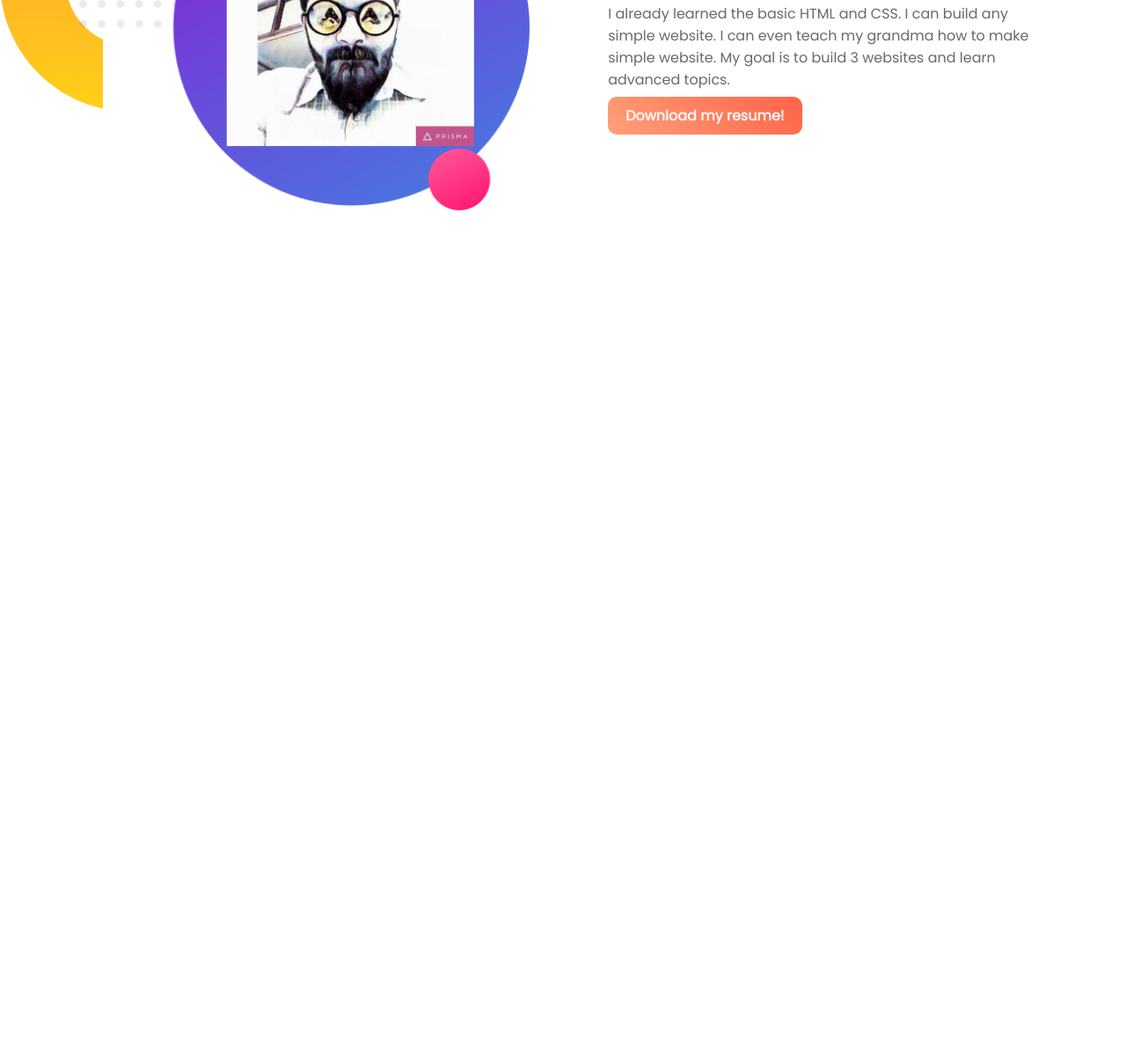
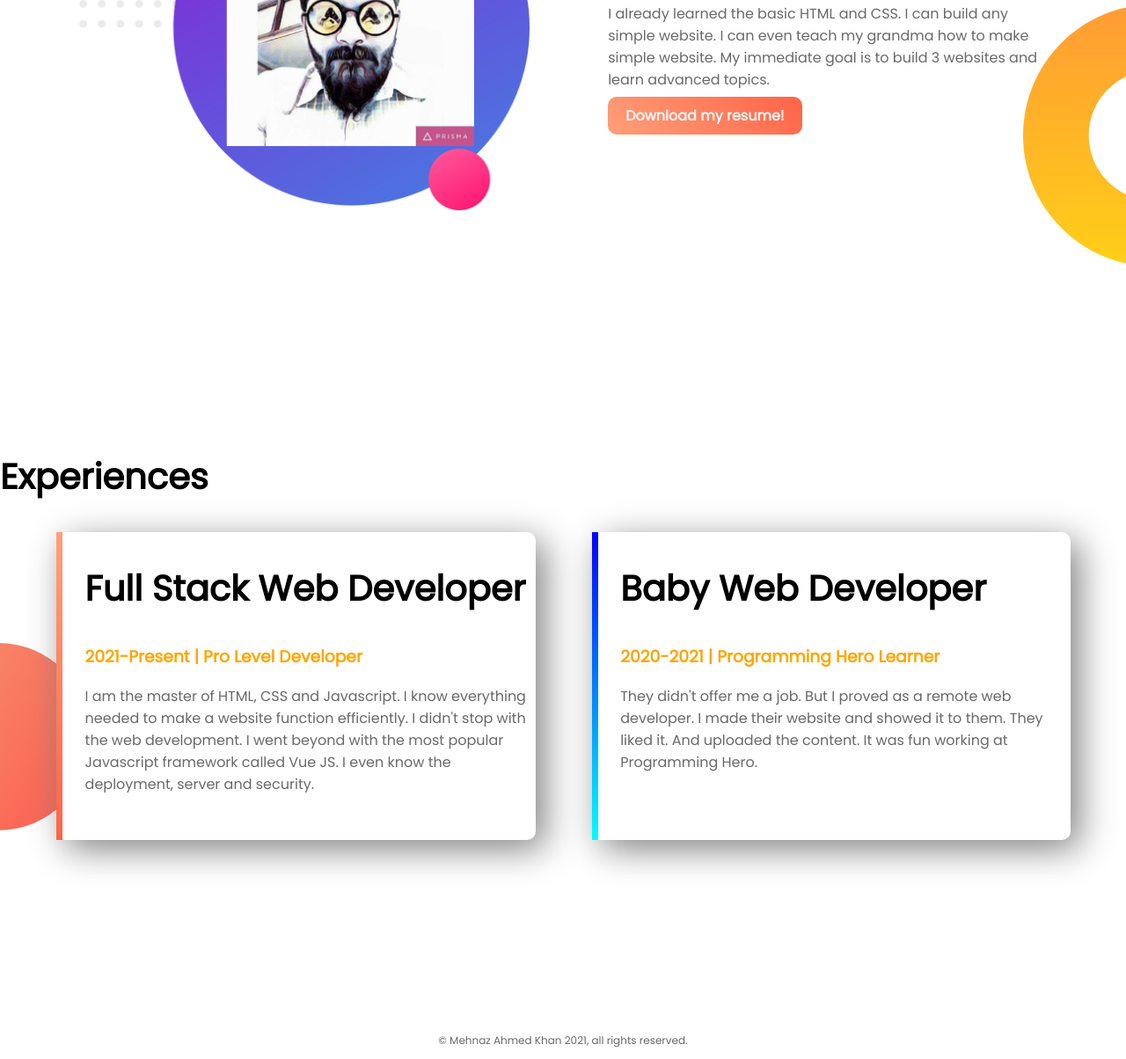
Before and after one commit to MK-Khan123/web-portfolio, a plain HTML site: page index.html in a window 1280 px wide. Shown: the part 821-2025 px from the top of the page at 88% size. Before the commit the page ends 1300 px from the top, so only its background shows below. Drawn offline with Linux system fonts and the light colour scheme.

Commit message:
final touch

```diff
--- a/index.html
+++ b/index.html
@@ -12,7 +12,7 @@
     <section class ="top-banner">
         <div class ="half-width">
             <h1>Welcome To</h1>
-            <h1><span class="name-highlight">Peter Parker </span>World</h1>
+            <h1><span class="orange-highlight">My First </span>Website</h1>
             <h3>World class professional web developer</h3>
             <p>I have started my journey to become a web developer. I know the path will not be as smooth as people expect it to be. Since my background is nowhere related to Web Development, yet I believe the struggle to learn anything new has nothing to do with our previous experience of the subject. Rather the process of learning is all we can rely on.</p>
             <a class= "link-button" target ="_blank" href="https://www.linkedin.com/in/mehnaz-ahmed-khan31/">Hire Me!</a> <!-- Target is an attribute to open in a new tab-->
@@ -28,9 +28,25 @@
         <div class="half-width">
             <h2>Dream Big</h2>
             <h3>To become a web developer</h3>
-            <p>I already learned the basic HTML and CSS. I can build any simple website. I can even teach my grandma how to make simple website. My goal is to build 3 websites and learn advanced topics.</p>
+            <p>I already learned the basic HTML and CSS. I can build any simple website. I can even teach my grandma how to make simple website. My immediate goal is to build 3 websites and learn advanced topics.</p>
             <a class ="link-button" target ="_blank" href="https://drive.google.com/file/d/1fwLqcC0Q1DfLMgikElchF_iHmh2JokL7/view?usp=sharing">Download my resume!</a>
         </div>
     </section>
+    <section class ="experience-area">
+        <h2>Experiences</h2>
+        <div id="full-stack" class="half-width single-experience">
+            <h2>Full Stack Web Developer</h2>
+            <h3 class="orange-highlight">2021-Present | Pro Level Developer</h3>
+            <p>I am the master of HTML, CSS and Javascript. I know everything needed to make a website function efficiently. I didn't stop with the web development. I went beyond with the most popular Javascript framework called Vue JS. I even know the deployment, server and security.</p>
+        </div>
+        <div id="baby-web" class="half-width single-experience">
+            <h2>Baby Web Developer</h2>
+            <h3 class="orange-highlight">2020-2021 | Programming Hero Learner</h3>
+            <p>They didn't offer me a job. But I proved as a remote web developer. I made their website and showed it to them. They liked it. And uploaded the content. It was fun working at Programming Hero.</p>
+        </div>
+    </section>
+    <footer>
+        <p>© Mehnaz Ahmed Khan 2021, all rights reserved.</p>
+    </footer>
 </body>
 </html>
--- a/style.css
+++ b/style.css
@@ -8,10 +8,11 @@ h1{
 h2{
     font-size: 40px;
 }
+
 p{
     color: dimgray;
 }
-.name-highlight{
+.orange-highlight{
     color: orange;
 }
 .half-width{
@@ -28,6 +29,16 @@ p{
     height: 500px;
     background-repeat: no-repeat; /* Usually images reapeats itself when the size is small */
 }
+.dream-area{
+    background-image: url("images/dream-bg.png");
+    background-repeat: no-repeat;
+    background-position: right;
+}
+.experience-area{
+    background-image: url("images/exp-bg.png");
+    background-repeat: no-repeat;
+    background-position: left;
+}
 section{
     height: 500px;
     padding-bottom: 150px;
@@ -38,9 +49,25 @@ section{
     padding: 10px 20px;
     border-radius: 10px;
     color: whitesmoke;
-    font-weight: 700;
+    font-weight: 700; /* For making fonts bold in CSS*/
 }
-.dream-area{
-    background-image: url("images/dream-bg.png");
-    background-repeat: no-repeat;
+.single-experience{
+    box-shadow: 10px 10px 40px gray;
+    border-radius: 10px;
+    height: 70%;
+    background-color: white;
 }
+#full-stack{
+    border-left: 7px solid;
+    border-image: linear-gradient(180deg, lightSalmon, tomato);
+    border-image-slice: 1;
+}
+#baby-web{
+    border-left: 7px solid;
+    border-image: linear-gradient(180deg, blue, cyan);
+    border-image-slice: 1;
+}
+footer p{
+    text-align: center;
+    font-size: 12px;
+}
```
